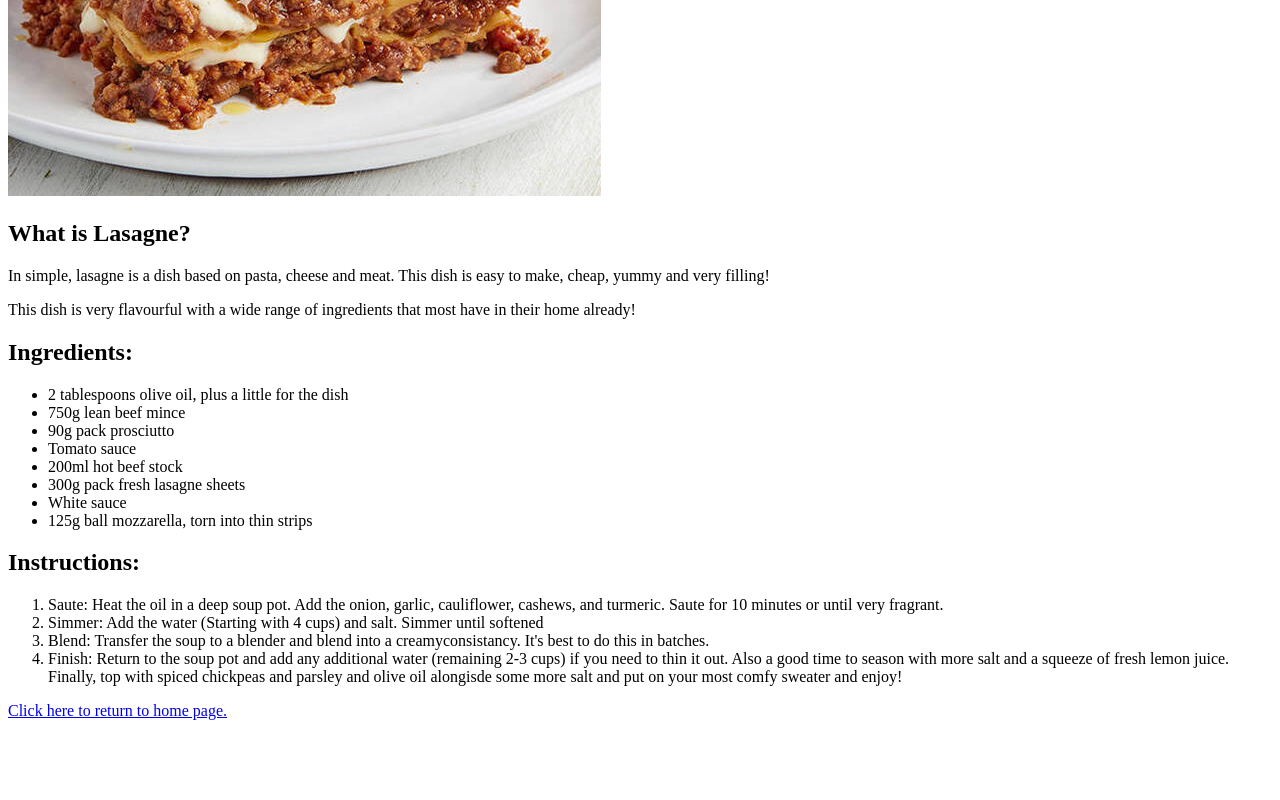
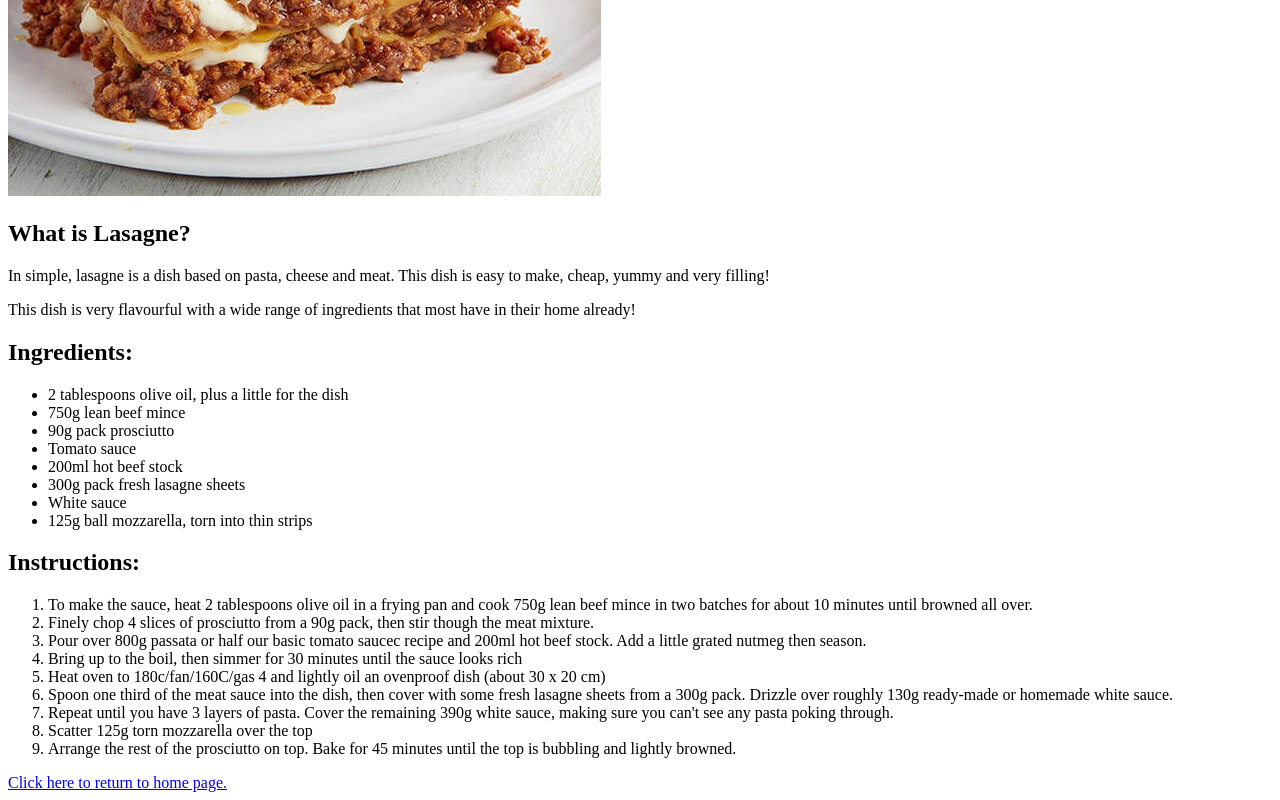
Before and after one commit to sacredskeleton/odin-recipes, a plain HTML site: page recipes/lasagne.html in a window 1280 px wide. Shown: the part 310-1110 px from the top of the page. Before the commit the page ends 1038 px from the top, so only its background shows below. Drawn offline with Linux system fonts and the light colour scheme; files whose address does not match are found by name.

Commit message:
Added instructions for lasagne

```diff
--- a/recipes/lasagne.html
+++ b/recipes/lasagne.html
@@ -27,19 +27,23 @@
     </ul>
     <h2>Instructions:</h2>
     <ol>
-        <li>Saute: Heat the oil in a deep soup pot. Add the onion, garlic, cauliflower,
-            cashews, and turmeric. Saute for 10 minutes or until very fragrant.
+        <li>To make the sauce, heat 2 tablespoons olive oil in a frying pan and cook
+            750g lean beef mince in two batches for about 10 minutes until
+            browned all over.
         </li>
-        <li>Simmer: Add the water (Starting with 4 cups) and salt. Simmer until softened</li>
-        <li>Blend: Transfer the soup to a blender and blend into a creamyconsistancy.
-            It's best to do this in batches.
+        <li>Finely chop 4 slices of prosciutto from a 90g pack, then stir though the meat mixture.
         </li>
-        <li>Finish: Return to the soup pot and add any additional water (remaining 2-3
-            cups) if you need to thin it out. Also a good time to season with more salt
-            and a squeeze of fresh lemon juice. Finally, top with spiced chickpeas
-            and parsley and olive oil alongisde some more salt and put on your most comfy sweater
-            and enjoy!
+        <li>Pour over 800g passata or half our basic tomato saucec recipe and 200ml hot
+            beef stock. Add a little grated nutmeg then season.
         </li>
+        <li>Bring up to the boil, then simmer for 30 minutes until the sauce looks rich</li>
+        <li>Heat oven to 180c/fan/160C/gas 4 and lightly oil an ovenproof dish (about 30 x 20 cm)</li>
+        <li>Spoon one third of the meat sauce into the dish, then cover with some fresh lasagne sheets from a 300g pack.
+            Drizzle over roughly 130g ready-made or homemade white sauce.
+        </li>
+        <li>Repeat until you have 3 layers of pasta. Cover the remaining 390g white sauce, making sure you can't see any pasta poking through.</li>
+        <li>Scatter 125g torn mozzarella over the top</li>
+        <li>Arrange the rest of the prosciutto on top. Bake for 45 minutes until the top is bubbling and lightly browned.</li>
     </ol>
     <a href="../index.html">Click here to return to home page.</a>
 </body>
```
